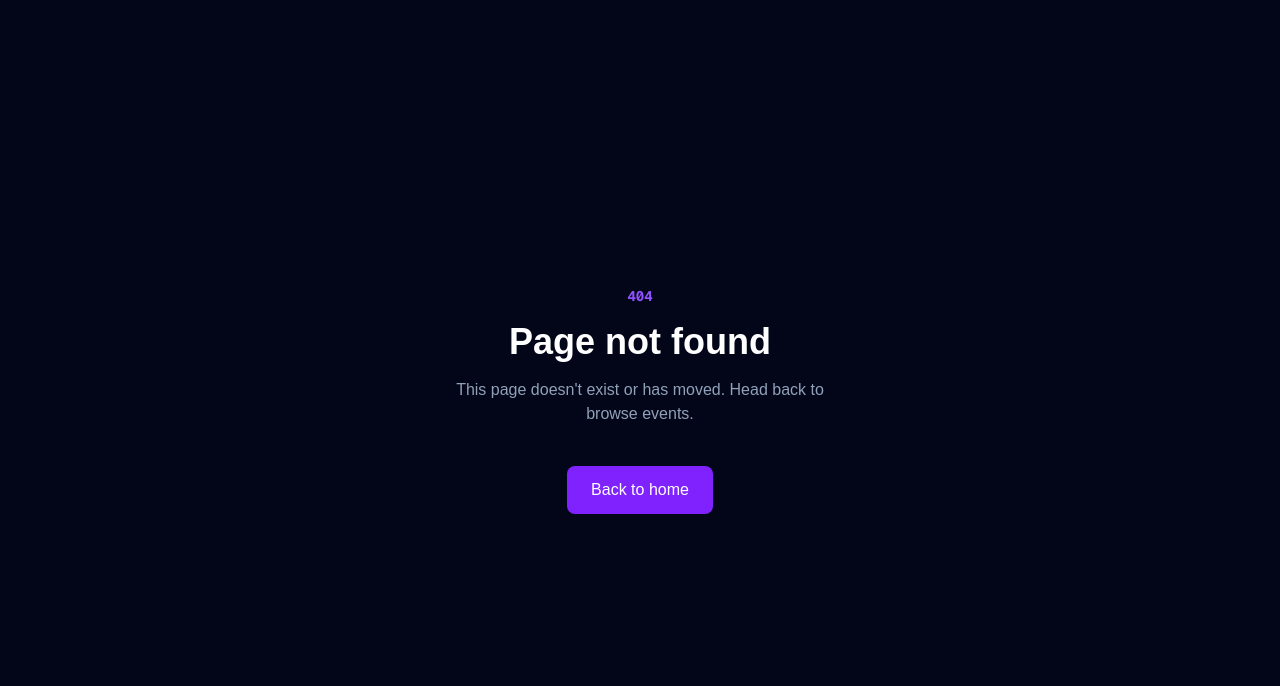
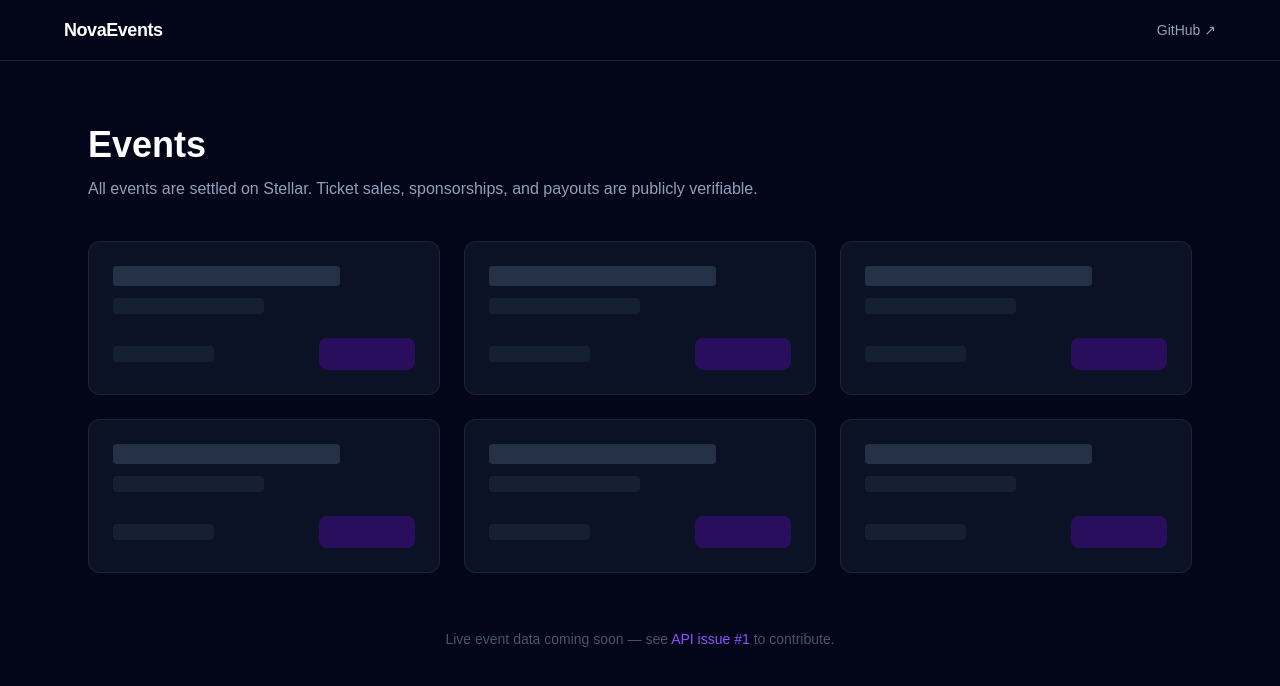
Before and after one commit to inowo-labs/NovaEvents-app, a Next.js app: page /events in a window 1280 px wide. Before the commit this address had no page. Shown: the top 686 px of the page. Built offline with nearby package versions, Linux system fonts and the light colour scheme.

Commit message:
feat: add /events page with skeleton UI

```diff
--- /dev/null
+++ b/app/events/page.tsx
@@ -0,0 +1,62 @@
+export default function EventsPage() {
+  return (
+    <div className="min-h-screen bg-slate-950 text-white">
+      {/* Nav */}
+      <nav className="border-b border-white/10 px-6 py-4">
+        <div className="max-w-6xl mx-auto flex items-center justify-between">
+          <a href="/" className="font-bold text-lg tracking-tight">
+            NovaEvents
+          </a>
+          <a
+            href="https://github.com/NovaFest-Labs/NovaEvents"
+            target="_blank"
+            rel="noopener noreferrer"
+            className="text-sm text-slate-400 hover:text-white transition-colors"
+          >
+            GitHub ↗
+          </a>
+        </div>
+      </nav>
+
+      <div className="max-w-6xl mx-auto px-6 py-16">
+        <div className="mb-10">
+          <h1 className="text-4xl font-bold mb-3">Events</h1>
+          <p className="text-slate-400">
+            All events are settled on Stellar. Ticket sales, sponsorships, and
+            payouts are publicly verifiable.
+          </p>
+        </div>
+
+        {/* Skeleton cards — replaced once API integration lands */}
+        <div className="grid grid-cols-1 sm:grid-cols-2 lg:grid-cols-3 gap-6">
+          {Array.from({ length: 6 }).map((_, i) => (
+            <div
+              key={i}
+              className="bg-slate-900 border border-white/10 rounded-xl p-6 animate-pulse"
+            >
+              <div className="h-5 bg-slate-700 rounded w-3/4 mb-3" />
+              <div className="h-4 bg-slate-800 rounded w-1/2 mb-6" />
+              <div className="flex justify-between items-center">
+                <div className="h-4 bg-slate-800 rounded w-1/3" />
+                <div className="h-8 bg-violet-700/40 rounded-lg w-24" />
+              </div>
+            </div>
+          ))}
+        </div>
+
+        <p className="text-center text-slate-600 text-sm mt-14">
+          Live event data coming soon — see{" "}
+          <a
+            href="https://github.com/NovaFest-Labs/NovaEvents-api/issues/1"
+            target="_blank"
+            rel="noopener noreferrer"
+            className="text-violet-500 hover:text-violet-400"
+          >
+            API issue #1
+          </a>{" "}
+          to contribute.
+        </p>
+      </div>
+    </div>
+  );
+}
```
